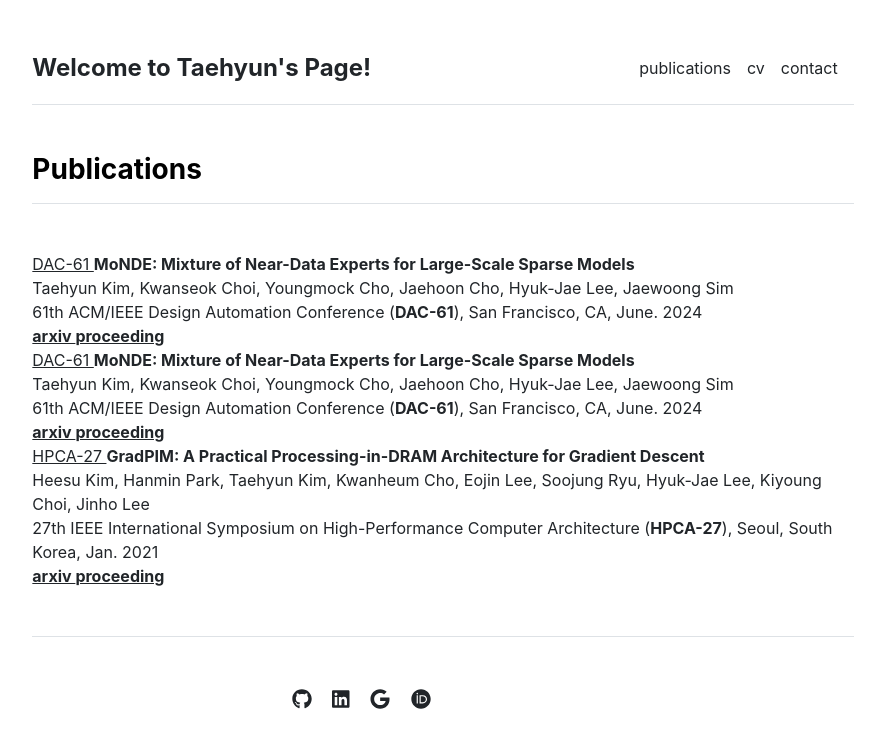
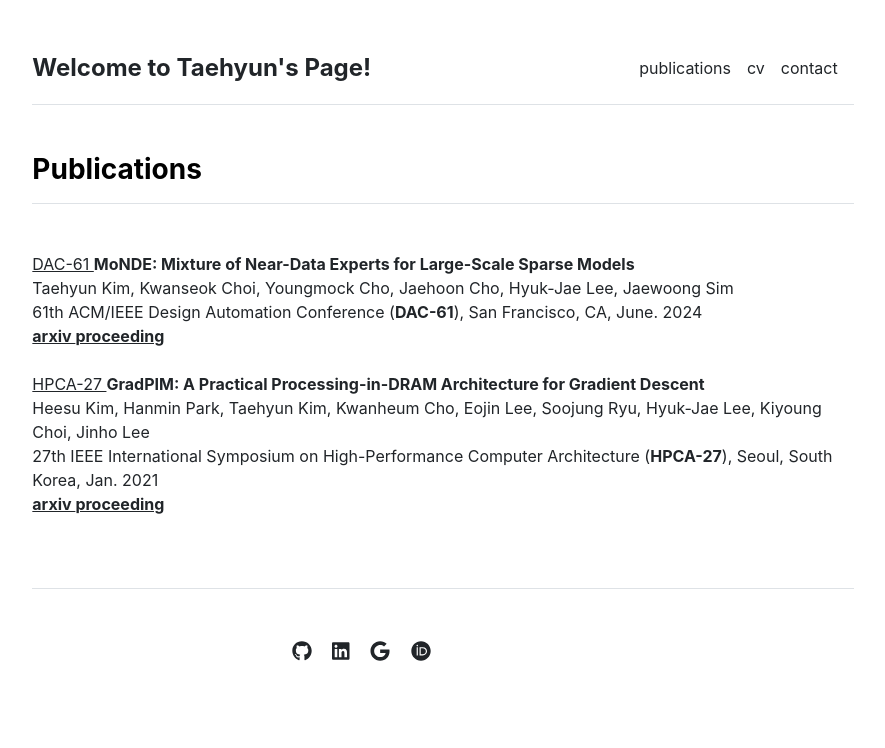
Before and after one commit to taehyunzzz/taehyunzzz.github.io, a Jekyll site: the page built from publications.md, in a window 1280 px wide. Shown: the top 748 px of the page, without its empty margins (197-1082 px from the left). Built offline with Jekyll 4.4.1, drawn with Linux system fonts in a browser that asks for light colours.

Commit message:
DEBUG: test33

```diff
--- a/_data/publications.yml
+++ b/_data/publications.yml
@@ -19,19 +19,7 @@ index:
       arxiv: "https://arxiv.org/abs/2405.18832"
     }
   }
-- {
-    label: "label-success",
-    acronym: "DAC-61",
-    title: "MoNDE: Mixture of Near-Data Experts for Large-Scale Sparse Models",
-    authors: "Taehyun Kim, Kwanseok Choi, Youngmock Cho, Jaehoon Cho, Hyuk-Jae Lee, Jaewoong Sim",
-    proceeding: "61th ACM/IEEE Design Automation Conference",
-    homepage: "https://www.dac.com/",
-    date: "June. 2024",
-    place: "San Francisco, CA",
-    others: {
-      arxiv: "https://arxiv.org/abs/2405.18832"
-    }
-  }
+
 - {
     label: "label-primary",
     acronym: "HPCA-27",
--- a/_includes/publications.html
+++ b/_includes/publications.html
@@ -44,6 +44,7 @@
             {% endif %}
         {% endif %}
         <br>
+        <br>
       {% endfor %}
     {% endif %}
   </div>
```
